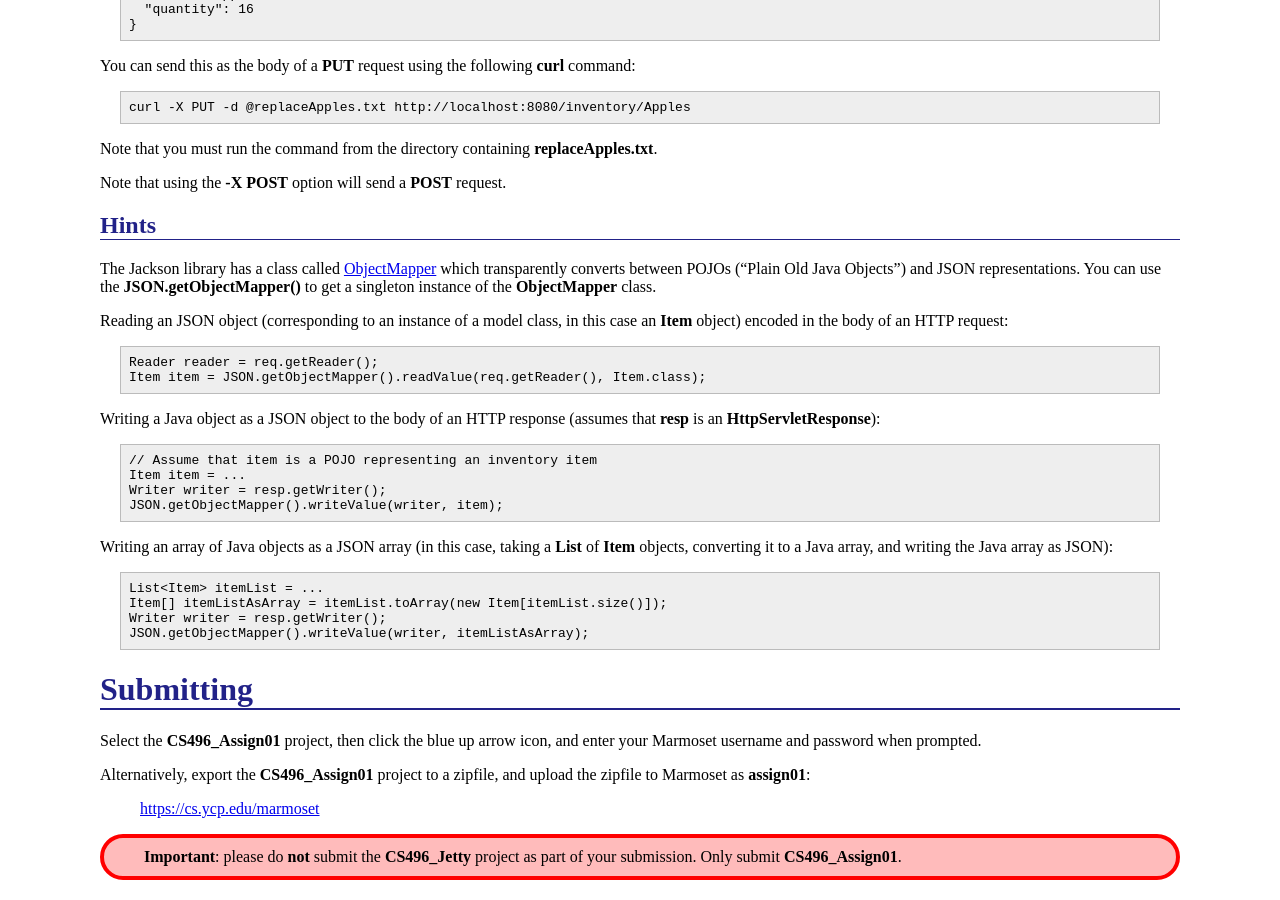
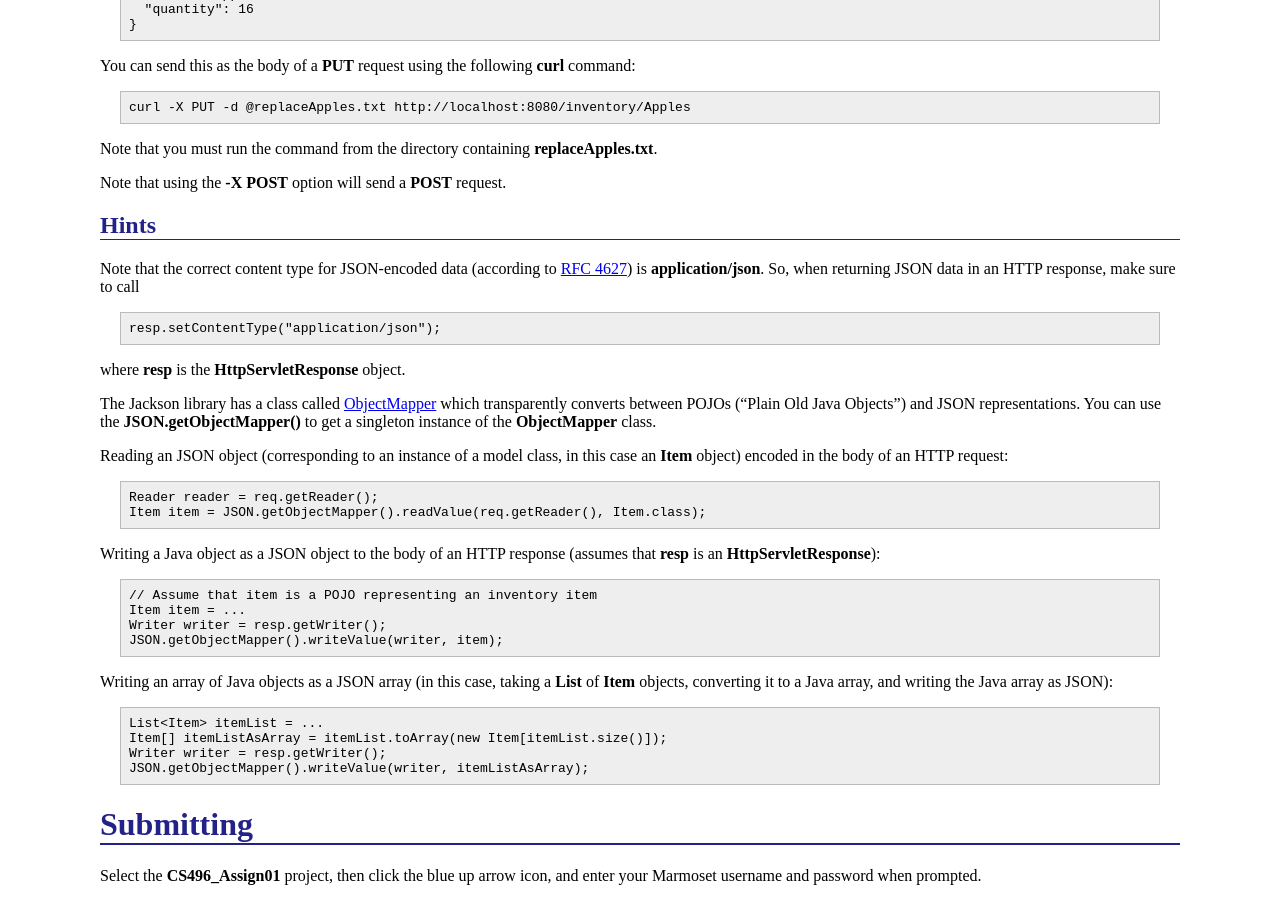
Before and after one commit to ycpcs/cs496-spring2014, a Jekyll site: the page built from assign/assign01.md, in a window 1280 px wide and 900 px high, scrolled down 3081 px. Built offline with Jekyll 4.4.1, drawn with Linux system fonts in a browser that asks for light colours; Markdown is read by kramdown in place of the engine named in the settings.

Commit message:
hint about JSON content type

```diff
--- a/assign/assign01.md
+++ b/assign/assign01.md
@@ -188,6 +188,12 @@ Note that using the **-X POST** option will send a **POST** request.
 Hints
 -----
 
+Note that the correct content type for JSON-encoded data (according to [RFC 4627](http://www.ietf.org/rfc/rfc4627.txt)) is **application/json**.  So, when returning JSON data in an HTTP response, make sure to call
+
+    resp.setContentType("application/json");
+
+where **resp** is the **HttpServletResponse** object.
+
 The Jackson library has a class called [ObjectMapper](http://fasterxml.github.io/jackson-databind/javadoc/2.2.0/com/fasterxml/jackson/databind/ObjectMapper.html) which transparently converts between POJOs ("Plain Old Java Objects") and JSON representations.  You can use the **JSON.getObjectMapper()** to get a singleton instance of the **ObjectMapper** class.
 
 Reading an JSON object (corresponding to an instance of a model class, in this case an **Item** object) encoded in the body of an HTTP request:
```
